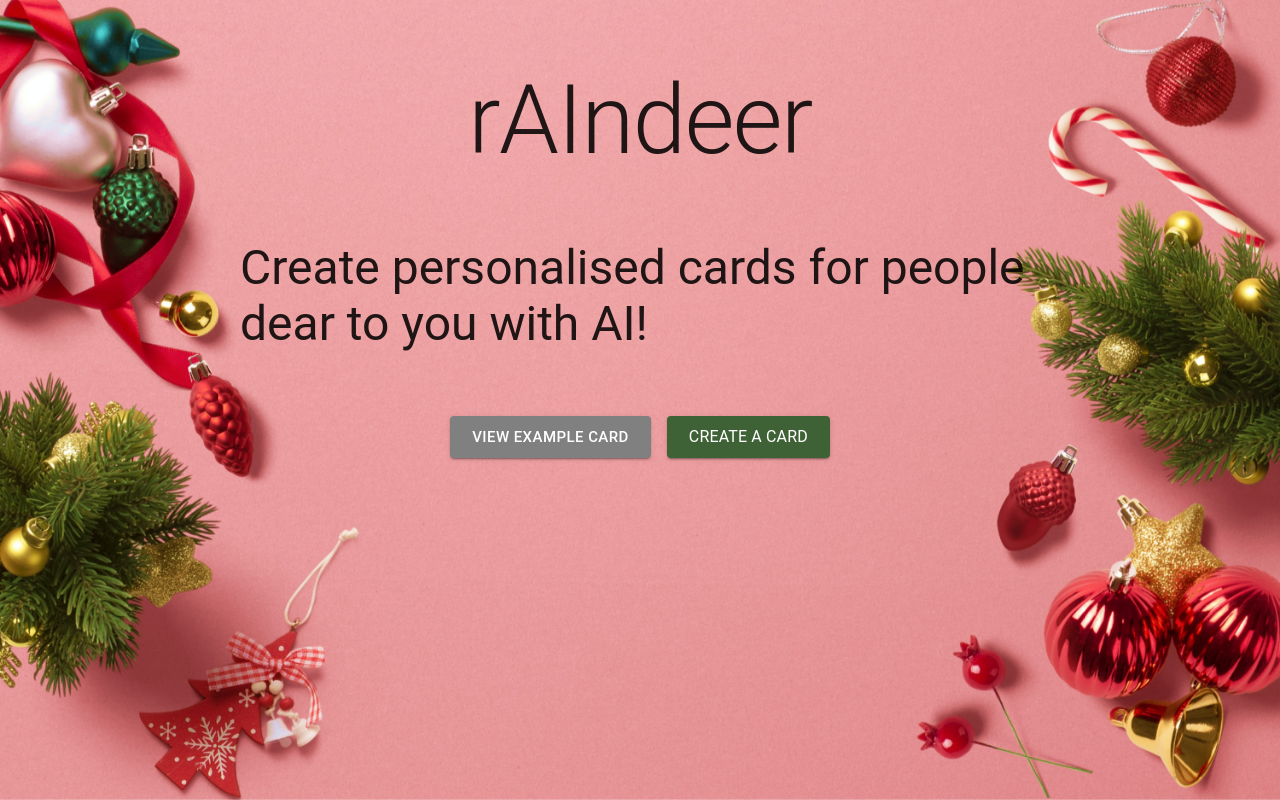
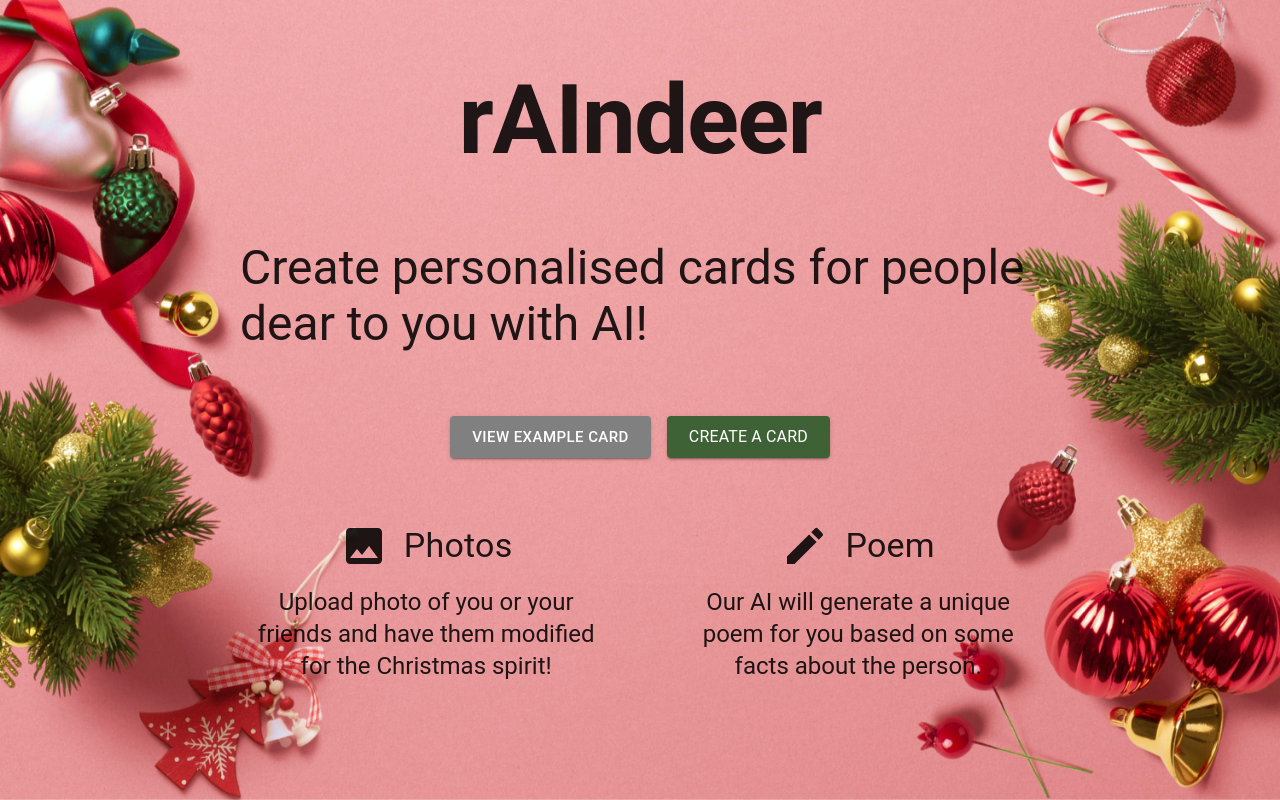
Before and after one commit to r-AI-ndeers/raindeer, a React (Create React App) app in the folder frontend/: page / in a window 1280 px wide. Built offline with nearby package versions, Linux system fonts and the light colour scheme.

Commit message:
Make the home page more like landing page

```diff
--- a/frontend/src/pages/Home.tsx
+++ b/frontend/src/pages/Home.tsx
@@ -2,6 +2,8 @@ import React from 'react';
 import {Box, Button, Typography} from "@mui/material";
 import {ImageBackgroundLayout} from "../components/Layout";
 import {MOCK_CARD_ID} from "../consts";
+import ImageIcon from '@mui/icons-material/Image';
+import EditIcon from '@mui/icons-material/Edit';
 
 
 export function Home() {
@@ -10,7 +12,7 @@ export function Home() {
             <Box maxWidth={"800px"} display={"flex"} flexDirection={"column"}
                  alignItems={"center"} gap={"64px"}>
                 <Typography variant="h1">
-                    rAIndeer
+                    <b>rAIndeer</b>
                 </Typography>
                 <Typography variant="h3">
                     Create personalised cards for people dear to you with AI!
@@ -34,6 +36,30 @@ export function Home() {
                         </Typography>
                     </Button>
                 </Box>
+                <Box display={"flex"} flexDirection={"row"} alignItems={"center"} gap={"64px"}>
+                    <Box display={"flex"} flexDirection={"column"} gap={"16px"} alignItems={"center"} justifyContent={"center"}>
+                        <Box display="flex" alignItems={"center"} gap={"16px"}>
+                            <ImageIcon style={{fontSize:"48px"} }/>
+                            <Typography variant={"h4"}>
+                                Photos
+                            </Typography>
+                        </Box>
+                        <Typography variant={"h5"} textAlign={"center"}>
+                            Upload photo of you or your friends and have them modified for the Christmas spirit!
+                        </Typography>
+                    </Box>
+                    <Box display={"flex"} flexDirection={"column"} gap={"16px"} alignItems={"center"} textAlign={"center"}>
+                        <Box display="flex" alignItems={"center"} gap={"16px"}>
+                            <EditIcon style={{fontSize:"48px"} }/>
+                            <Typography variant={"h4"}>
+                                Poem
+                            </Typography>
+                        </Box>
+                        <Typography variant={"h5"}>
+                            Our AI will generate a unique poem for you based on some facts about the person.
+                        </Typography>
+                    </Box>
+                </Box>
             </Box>
         </ImageBackgroundLayout>
     );
```
